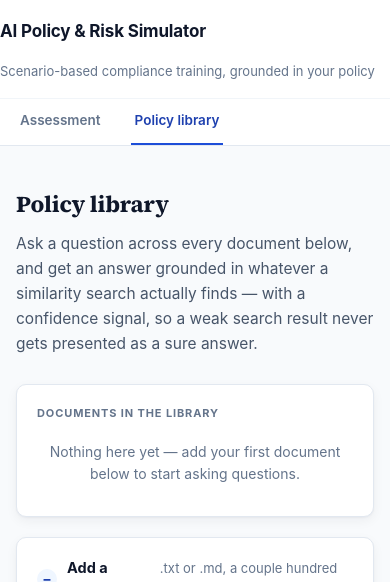
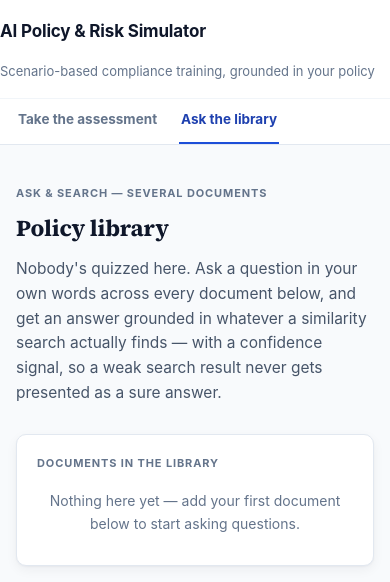
Before and after one commit to dilanthap/Dilantha_Perera_TAI_Assessment, a FastAPI app: page /library in a window 390 px wide. Shown: the top 582 px of the page. Run offline with FastAPI, Linux system fonts and the light colour scheme; some libraries are stand-ins or nearby versions.

Commit message:
Make the two-tool distinction explicit instead of implied
A user asked "what's the difference between the tabs" after the previous
redesign pass — clear signal that "Assessment" / "Policy library" as bare
nouns didn't say what each tool does. Fixes that at three points rather
than one, since it clearly wasn't obvious from the tab labels alone:

- Tab labels are now action-oriented with a one-line subtitle: "Take the
  assessment — quiz yourself on one policy, get scored" / "Ask the
  library — search questions across several documents".
- Each page now opens with a plain-text eyebrow stating its mode ("Quiz &
  score — one policy" / "Ask & search — several documents") above the
  h2, so the distinction lands before the tabs are even read.
- Library's lede now opens with "Nobody's quizzed here" — a direct,
  plain-spoken contrast against the assessment tool, not just a
  description of what retrieval does.

Subtitles hide under 480px so the tab bar stays compact on phones; the
page-level eyebrow carries the same information there.

Co-Authored-By: Claude Opus 5 <noreply@anthropic.com>

```diff
--- a/static/style.css
+++ b/static/style.css
@@ -101,27 +101,36 @@ body {
 .tool-tabs .wrap {
   padding: 0 24px;
   display: flex;
-  gap: 4px;
+  gap: 28px;
 }
 
 .tab {
-  display: inline-block;
-  padding: 11px 4px;
-  margin-right: 22px;
-  font-size: 13.5px;
-  font-weight: 600;
-  color: var(--ink-faint);
+  display: flex;
+  flex-direction: column;
+  gap: 2px;
+  padding: 10px 2px 11px;
   text-decoration: none;
   border-bottom: 2px solid transparent;
-  transition: color 0.12s, border-color 0.12s;
+  transition: border-color 0.12s;
 }
 
-.tab:hover { color: var(--ink); }
+.tab-label {
+  font-size: 13.5px;
+  font-weight: 650;
+  color: var(--ink-faint);
+  transition: color 0.12s;
+}
 
-.tab.is-active {
-  color: var(--accent-dark);
-  border-bottom-color: var(--accent);
+.tab-sub {
+  font-size: 11px;
+  color: var(--ink-faint);
+  opacity: 0.75;
 }
+
+.tab:hover .tab-label { color: var(--ink); }
+
+.tab.is-active { border-bottom-color: var(--accent); }
+.tab.is-active .tab-label { color: var(--accent-dark); }
 
 /* ---------------- Demo banner ---------------- */
 
@@ -710,3 +719,8 @@ details.add-doc .details-body {
   .steps { flex-direction: column; }
   .steps li { padding: 8px 0; }
 }
+
+@media (max-width: 480px) {
+  .tool-tabs .wrap { gap: 20px; }
+  .tab-sub { display: none; }
+}
--- a/templates/base.html
+++ b/templates/base.html
@@ -26,10 +26,12 @@
   <nav class="tool-tabs">
     <div class="wrap">
       <a class="tab {% if not request.url.path.startswith('/library') %}is-active{% endif %}" href="/">
-        Assessment
+        <span class="tab-label">Take the assessment</span>
+        <span class="tab-sub">quiz yourself on one policy, get scored</span>
       </a>
       <a class="tab {% if request.url.path.startswith('/library') %}is-active{% endif %}" href="/library">
-        Policy library
+        <span class="tab-label">Ask the library</span>
+        <span class="tab-sub">search questions across several documents</span>
       </a>
     </div>
   </nav>
--- a/templates/library.html
+++ b/templates/library.html
@@ -3,11 +3,13 @@
 {% block title %}Policy library — AI Policy &amp; Risk Simulator{% endblock %}
 
 {% block content %}
+<p class="section-label">Ask &amp; search — several documents</p>
 <h2>Policy library</h2>
 <p class="lede">
-  Ask a question across every document below, and get an answer grounded in
-  whatever a similarity search actually finds — with a confidence signal, so a
-  weak search result never gets presented as a sure answer.
+  Nobody's quizzed here. Ask a question in your own words across every document
+  below, and get an answer grounded in whatever a similarity search actually
+  finds — with a confidence signal, so a weak search result never gets
+  presented as a sure answer.
 </p>
 
 {% if demo_mode %}
--- a/templates/upload.html
+++ b/templates/upload.html
@@ -1,6 +1,7 @@
 {% extends "base.html" %}
 
 {% block content %}
+<p class="section-label">Quiz &amp; score — one policy</p>
 <h2>Upload your AI-usage policy</h2>
 <p class="lede">
   We'll generate realistic workplace scenarios grounded in your specific policy,
```
